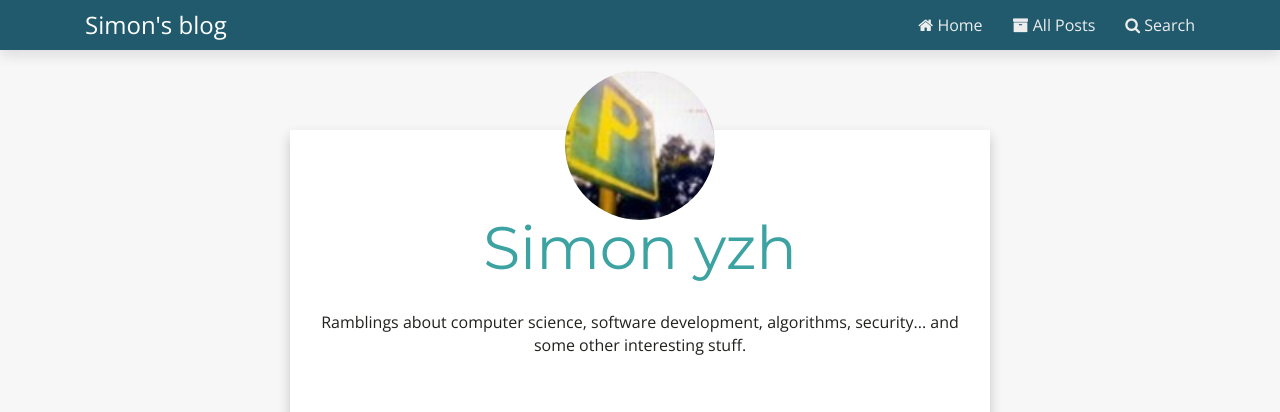
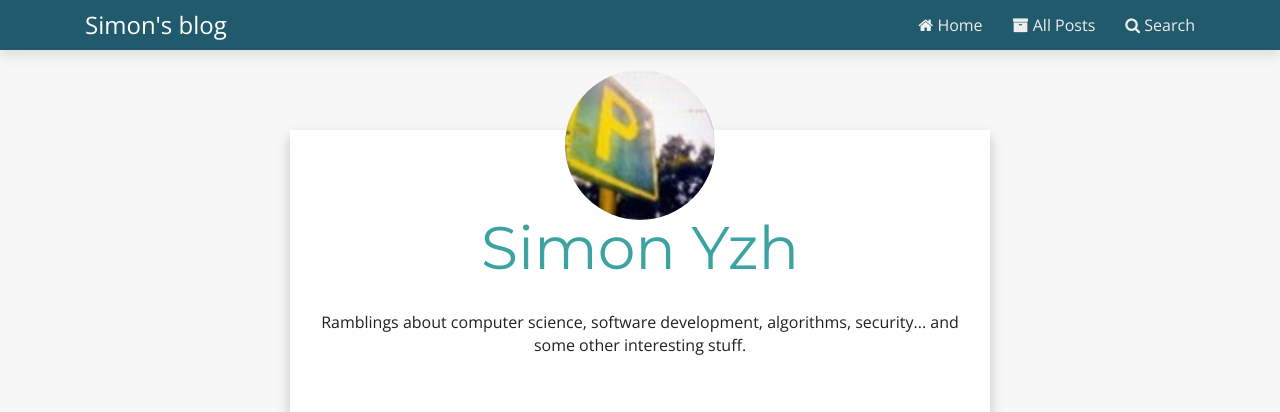
Before and after one commit to yzh503/yzh503.github.io, a Jekyll site: the page built from index.html, in a window 1280 px wide. Shown: the top 412 px of the page. Built offline with Jekyll 4.4.1, drawn with Linux system fonts in a browser that asks for light colours; nearby versions of some CDN libraries.

```diff
--- a/_config.yml
+++ b/_config.yml
@@ -1,5 +1,5 @@
 # Site settings
-title: "Simon yzh"
+title: "Simon Yzh"
 email: simony503@gmail.com
 description: "Feel free to email me."
 baseurl: ""
```
